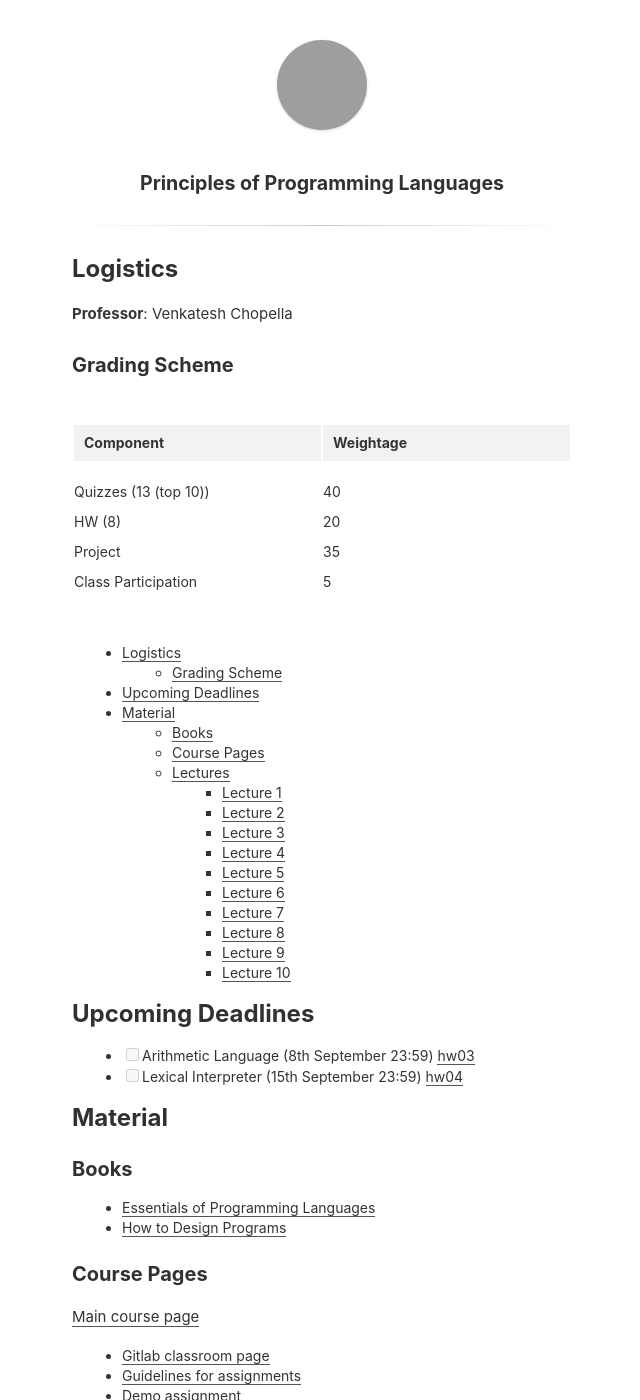
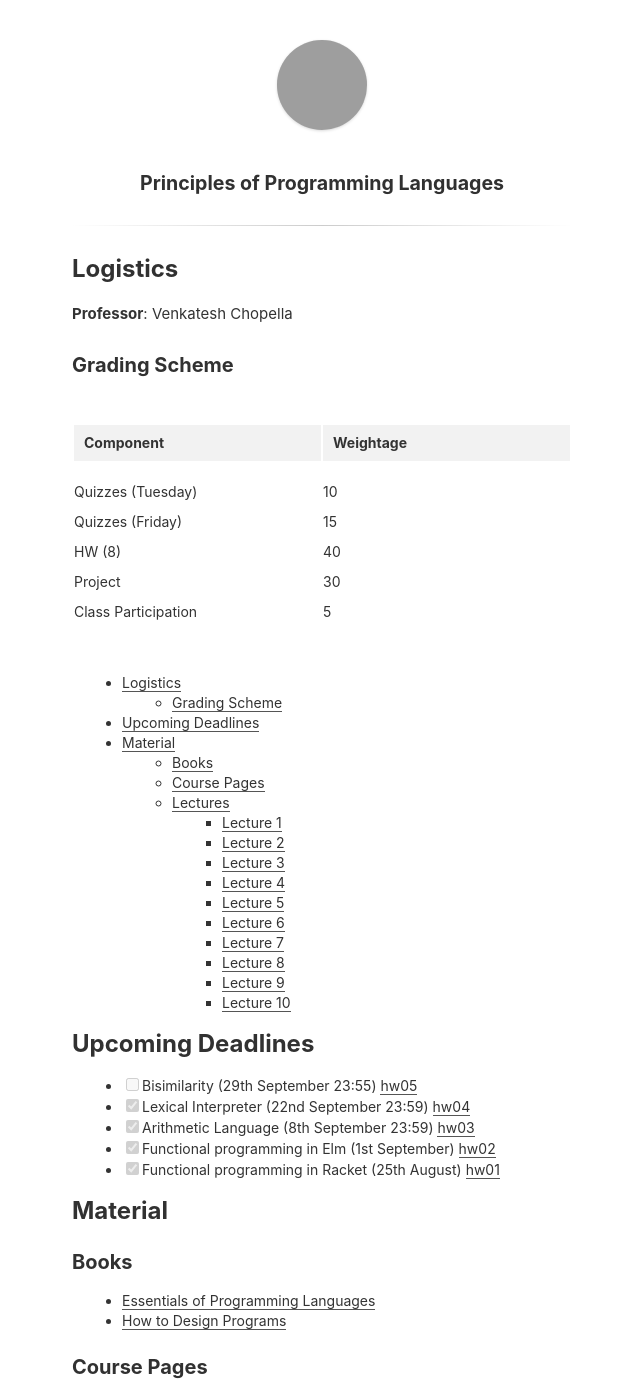
Before and after one commit to zubairabid/Semester7, a Jekyll site: the page built from subjects/PoPL/index.md, in a window 1280 px wide and 1400 px high, cut to the strip 0-1400 px from the top of the window. Shown: the whole strip, without its empty margins (318-958 px from the left). Built offline with Jekyll 4.4.1, drawn with Linux system fonts in a browser that asks for light colours; grey boxes are pictures that could not be loaded.

Commit message:
Updated general information. will update as work now

```diff
--- a/subjects/PoPL/index.md
+++ b/subjects/PoPL/index.md
@@ -11,20 +11,24 @@ layout: page
 
 ### Grading Scheme
 
-| Component             | Weightage |
-|-----------------------|-----------|
-| Quizzes (13 (top 10)) | 40        |
-| HW (8)                | 20        |
-| Project               | 35        |
-| Class Participation   | 5         |
+| Component           | Weightage |
+|---------------------|-----------|
+| Quizzes (Tuesday)   | 10        |
+| Quizzes (Friday)    | 15        |
+| HW (8)              | 40        |
+| Project             | 30        |
+| Class Participation | 5         |
 
 - Contents
 {:toc}
 
 ## Upcoming Deadlines
 
-- [ ] Arithmetic Language (8th September 23:59) [hw03]
-- [ ] Lexical Interpreter (15th September 23:59) [hw04]
+- [ ] Bisimilarity (29th September 23:55) [hw05]
+- [X] Lexical Interpreter (22nd September 23:59) [hw04]
+- [X] Arithmetic Language (8th September 23:59) [hw03]
+- [X] Functional programming in Elm (1st September) [hw02]
+- [X] Functional programming in Racket (25th August) [hw01]
 
 ## Material
 
@@ -148,3 +152,4 @@ On lexical scope and higher-order functions
 [hw02]: https://gitlab.com/popl/offerings/2020-monsoon-iiith/classroom/-/blob/master/hws/hw02/index.org
 [hw03]: https://gitlab.com/popl/offerings/2020-monsoon-iiith/classroom/-/blob/master/hws/hw03/index.org
 [hw04]: https://gitlab.com/popl/offerings/2020-monsoon-iiith/classroom/-/blob/master/hws/hw04/index.org
+[hw05]: https://gitlab.com/popl/offerings/2020-monsoon-iiith/classroom/-/blob/master/hws/hw05/index.org
```
Also changed, not shown: index.md (+3 -1 lines), subjects/IRE/index.md (+2 -1 lines).
